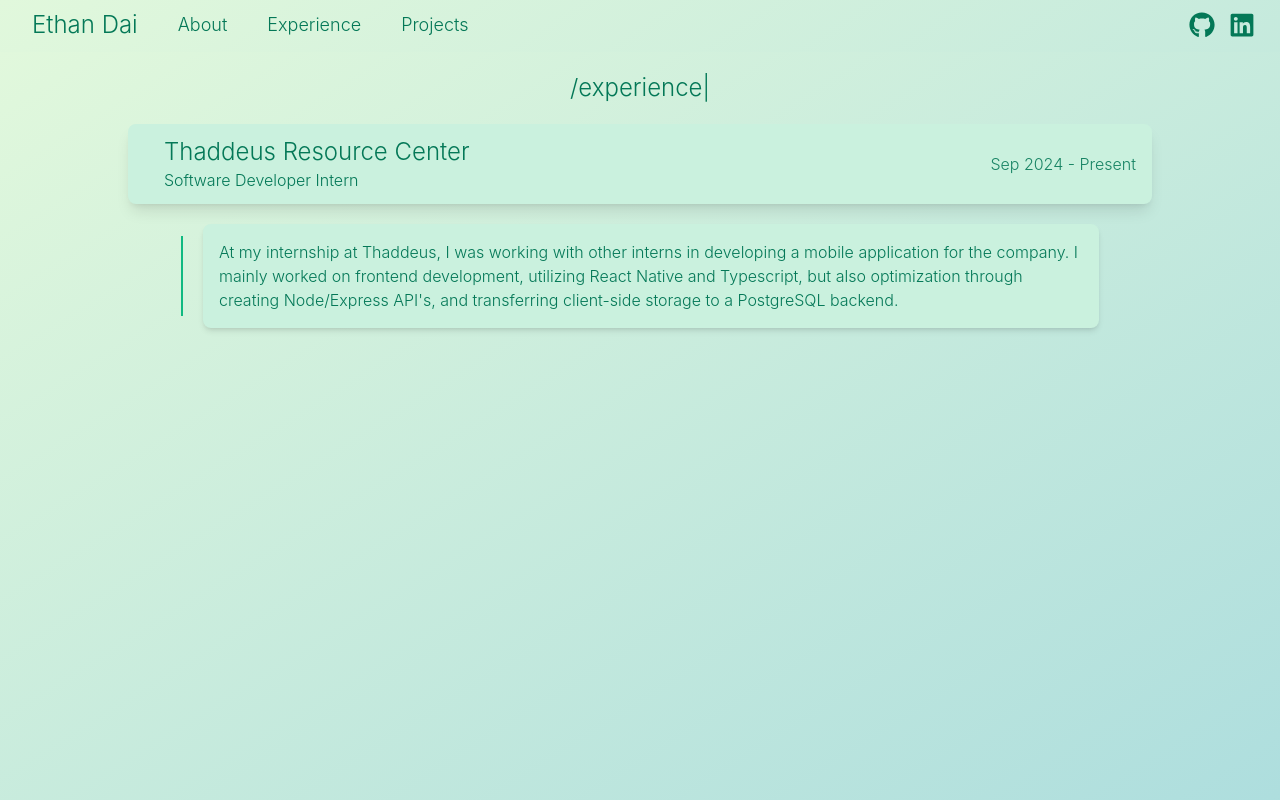
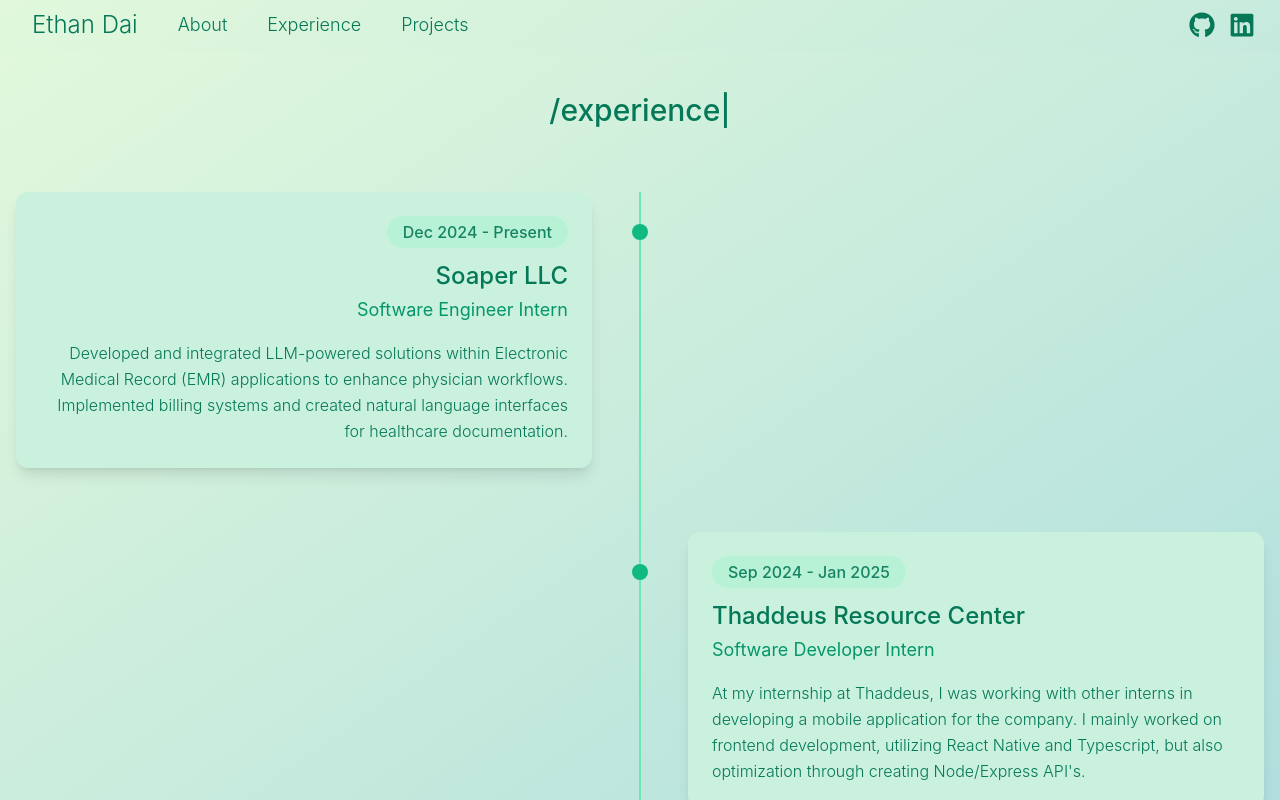
Before and after one commit to ethanda1/ethanda1.github.io, a Next.js app: page /experience in a window 1280 px wide. Shown: the top 800 px of the page. Built offline with nearby package versions, Linux system fonts and the light colour scheme.

Commit message:
added some stuff

```diff
--- a/src/app/experience/page.jsx
+++ b/src/app/experience/page.jsx
@@ -5,68 +5,89 @@
 import { TypeAnimation } from "react-type-animation";
 import { motion } from "framer-motion";
 
-const ExperienceBoard = ({ desc, company, title, dates }) => {
+const ExperienceBoard = ({ desc, company, title, dates, index }) => {
   const variants = {
     hidden: { opacity: 0, y: 20 },
     visible: { opacity: 1, y: 0 },
   };
 
+  const isEven = index % 2 === 0;
+
   return (
     <motion.div
-      className="w-full flex flex-col items-center"
+      className="w-full flex flex-col md:flex-row items-center mb-16 relative"
       initial="hidden"
       animate="visible"
       variants={variants}
-      transition={{ duration: 1, ease: "easeInOut" }}
+      transition={{ duration: 0.6, ease: "easeOut" }}
     >
-      <div className="flex flex-row h-20 w-full max-w-5xl mt-5 p-4 rounded-lg shadow-lg duration-300 bg-[#CAF1DE]">
-        <div className="mr-5">
-        </div>
+      {/* Timeline dot and line */}
+      <div className="absolute left-[50%] md:left-1/2 transform -translate-x-1/2 h-full">
+        <div className="w-4 h-4 bg-emerald-500 rounded-full absolute top-8 -translate-x-1/2 z-10"></div>
+        <div className="w-0.5 h-[calc(100%+4rem)] bg-emerald-300 absolute -translate-x-1/2"></div>
+      </div>
 
-        <div className="flex justify-between w-full items-center">
-          <div className="flex flex-col justify-center">
-            <h1 className="text-2xl font-light text-emerald-700">{company}</h1>
-            <h2 className="text-emerald-700 font-light">{title}</h2>
+      {/* Content */}
+      <div className={`w-full md:w-1/2 flex ${isEven ? 'md:pr-12 md:text-right' : 'md:pl-12 md:ml-auto'}`}>
+        <div className="w-full bg-[#CAF1DE] rounded-xl shadow-lg p-6 hover:shadow-xl transition-all duration-300 hover:scale-[1.02]">
+          <div className={`flex flex-col ${isEven ? 'md:items-end' : 'md:items-start'}`}>
+            <span className="text-emerald-700/90 font-medium bg-emerald-200/50 px-4 py-1 rounded-full inline-block mb-3">
+              {dates}
+            </span>
+            <h1 className="text-2xl font-medium text-emerald-700">{company}</h1>
+            <h2 className="text-lg text-emerald-600 mt-1 mb-4">{title}</h2>
+            <div className={`text-emerald-700 font-light leading-relaxed ${isEven ? 'md:text-right' : 'md:text-left'}`}>
+              {desc}
+            </div>
           </div>
-
-          <div className="text-emerald-700/90 font-light">{dates}</div>
-        </div>
-      </div>
-      <div className="flex flex-row mt-5 justify-center items-center gap-5">
-        <div className="h-20 border border-emerald-500"></div>
-        <div className="text-emerald-700 max-w-4xl rounded-lg shadow-md font-light p-4 bg-[#CAF1DE] hover:bg-[#CAF1DE]/90 transition-colors">
-          {desc}
         </div>
       </div>
     </motion.div>
   );
 };
 
-// Experience page
-export default function Home() {
+export default function Experience() {
+  const containerVariants = {
+    hidden: { opacity: 0 },
+    visible: {
+      opacity: 1,
+      transition: {
+        staggerChildren: 0.3
+      }
+    }
+  };
+
   return (
-    <div className="overflow-hidden">
+    <>
       <Navbar />
-      <div className="min-h-screen bg-gradient-to-br from-[#E1F8DC] to-[#ACDDDE]">
-        <div className="text-2xl font-light pt-5 flex justify-center text-emerald-700">
+      <div className="min-h-screen bg-gradient-to-br from-[#E1F8DC] to-[#ACDDDE] px-4 pb-20">
+        <div className="text-3xl font-medium pt-10 pb-16 flex justify-center text-emerald-700">
           <TypeAnimation
             sequence={['/experience', 2000]}
             wrapper="span"
             speed={1}
-            className="text-2xl inline-block"
+            className="inline-block"
             repeat={Infinity}
           />
         </div>
-        <div className="flex font-light justify-center">
-          <ExperienceBoard
-            logo={jobData.logo}
-            desc={jobData.description}
-            company={jobData.company}
-            title={jobData.job_title}
-            dates={jobData.dates}
-          />
-        </div>
+        <motion.div
+          className="flex flex-col items-center max-w-7xl mx-auto relative"
+          variants={containerVariants}
+          initial="hidden"
+          animate="visible"
+        >
+          {jobData.jobs.map((job, index) => (
+            <ExperienceBoard
+              key={index}
+              desc={job.description}
+              company={job.company}
+              title={job.job_title}
+              dates={job.dates}
+              index={index}
+            />
+          ))}
+        </motion.div>
       </div>
-    </div>
+    </>
   );
 }
--- a/src/app/jobs.json
+++ b/src/app/jobs.json
@@ -1,8 +1,16 @@
 {
-
-    "company": "Thaddeus Resource Center",
-    "job_title": "Software Developer Intern",
-    "description": "At my internship at Thaddeus, I was working with other interns in developing a mobile application for the company. I mainly worked on frontend development, utilizing React Native and Typescript, but also optimization through creating Node/Express API's, and transferring client-side storage to a PostgreSQL backend.",
-    "logo": "/thaddeus.jpg",
-    "dates": "Sep 2024 - Present"
+  "jobs": [
+    {
+      "company": "Soaper LLC",
+      "job_title": "Software Engineer Intern",
+      "dates": "Dec 2024 - Present",
+      "description": "Developed and integrated LLM-powered solutions within Electronic Medical Record (EMR) applications to enhance physician workflows. Implemented billing systems and created natural language interfaces for healthcare documentation."
+    },
+    {
+      "company": "Thaddeus Resource Center",
+      "job_title": "Software Developer Intern",
+      "description": "At my internship at Thaddeus, I was working with other interns in developing a mobile application for the company. I mainly worked on frontend development, utilizing React Native and Typescript, but also optimization through creating Node/Express API's.",
+      "dates": "Sep 2024 - Jan 2025"
+    }
+  ]
 }
--- a/src/app/projects/page.jsx
+++ b/src/app/projects/page.jsx
@@ -20,44 +20,48 @@
       initial="hidden"
       animate="visible"
       variants={variants}
-      transition={{ duration: 1, ease: "easeInOut" }}
+      transition={{ duration: 0.6, ease: "easeOut" }}
     >
-      <div className="flex flex-row h-20 w-full max-w-5xl mt-5 p-4 rounded-lg shadow-lg bg-[#CAF1DE]">
-        <div className="flex justify-between w-full items-center">
-          <div className="flex flex-row items-center">
-            <h1 className="text-2xl font-light text-emerald-700">{company}</h1>
-            <div className="ml-3">
+      <div className="flex flex-row h-auto w-full max-w-5xl mt-5 p-6 rounded-xl shadow-lg bg-[#CAF1DE] hover:shadow-xl transition-all duration-300 hover:scale-[1.01]">
+        <div className="flex flex-col w-full">
+          <div className="flex flex-col md:flex-row justify-between items-start md:items-center mb-4">
+            <div className="flex flex-col md:flex-row md:items-center gap-4">
+              <h1 className="text-2xl font-medium text-emerald-700">{company}</h1>
+              <div className="flex flex-wrap gap-2">
                 {techs.map((tech, index) => (
                   <div
                     key={index}
-                  className="inline-block bg-emerald-200 shadow-lg rounded-md px-2 py-1 text-sm text-emerald-700 font-light mr-1"
+                    className="bg-emerald-200/70 backdrop-blur-sm shadow-sm rounded-full px-3 py-1 text-sm text-emerald-800 font-medium"
                   >
                     {tech}
                   </div>
                 ))}
               </div>
             </div>
-          <div className="flex flex-row gap-3">
-            {company !== "TuneSwipe" && company !== "SpotiMix" ? (
-              <FaExternalLinkAlt
-                size="30"
-                className="text-emerald-700 hover:text-emerald-600 cursor-pointer transition-colors"
+            <div className="flex gap-3 mt-4 md:mt-0">
+              {demo && (
+                <motion.div
+                  whileHover={{ scale: 1.1 }}
+                  whileTap={{ scale: 0.95 }}
+                  className="p-2 rounded-full bg-emerald-600 hover:bg-emerald-700 transition-colors cursor-pointer"
                   onClick={() => router.push(demo)}
-              />
-            ) : null}
-
-            <FaGithub
-              size="30"
+                >
+                  <FaExternalLinkAlt size="24" className="text-white" />
+                </motion.div>
+              )}
+              <motion.div
+                whileHover={{ scale: 1.1 }}
+                whileTap={{ scale: 0.95 }}
+                className="p-2 rounded-full bg-gray-800 hover:bg-gray-900 transition-colors cursor-pointer"
                 onClick={() => router.push(link)}
-              className="text-emerald-700 hover:text-emerald-600 cursor-pointer transition-colors"
-            />
+              >
+                <FaGithub size="24" className="text-white" />
+              </motion.div>
             </div>
           </div>
+          <div className="text-emerald-700 font-light leading-relaxed">
+            {desc}
           </div>
-      <div className="flex flex-row mt-5 w-full max-w-4xl items-center gap-5">
-        <div className="h-20 border border-emerald-500"></div>
-        <div className="text-emerald-700 max-w-4xl rounded-lg shadow-md font-light p-4 bg-[#CAF1DE] hover:bg-[#CAF1DE]/90 transition-colors">
-          {desc}
         </div>
       </div>
     </motion.div>
@@ -69,17 +73,28 @@
   return (
     <>
       <Navbar />
-      <div className="min-h-screen bg-gradient-to-br from-[#E1F8DC] to-[#ACDDDE]">
-        <div className="text-2xl font-light pt-5 flex justify-center text-emerald-700">
+      <div className="min-h-screen bg-gradient-to-br from-[#E1F8DC] to-[#ACDDDE] px-4 pb-12">
+        <div className="text-3xl font-medium pt-8 pb-6 flex justify-center text-emerald-700">
           <TypeAnimation
             sequence={['/projects', 2000]}
             wrapper="span"
             speed={1}
-            className="text-2xl inline-block"
+            className="inline-block"
             repeat={Infinity}
           />
         </div>
-        <div className="flex flex-col justify-center">
+        <motion.div
+          className="flex flex-col items-center max-w-7xl mx-auto"
+          initial={{ opacity: 0, y: 20 }}
+          animate={{ opacity: 1, y: 0 }}
+          transition={{ duration: 0.5 }}
+        >
+          <ProjectBoard
+            company={projects.photoTag.title}
+            desc={projects.photoTag.description}
+            link={projects.photoTag.link}
+            techs={projects.photoTag.technologies}
+          />
           <ProjectBoard
             company={projects.kiwiNote.title}
             desc={projects.kiwiNote.description}
@@ -106,7 +121,7 @@
             link={projects.spotimix.link}
             techs={projects.spotimix.technologies}
           />
-        </div>
+        </motion.div>
       </div>
     </>
   );
```
Also changed, not shown: src/app/projects.json (+7 -5 lines). Lines whose indentation alone changed are shown as unchanged.
